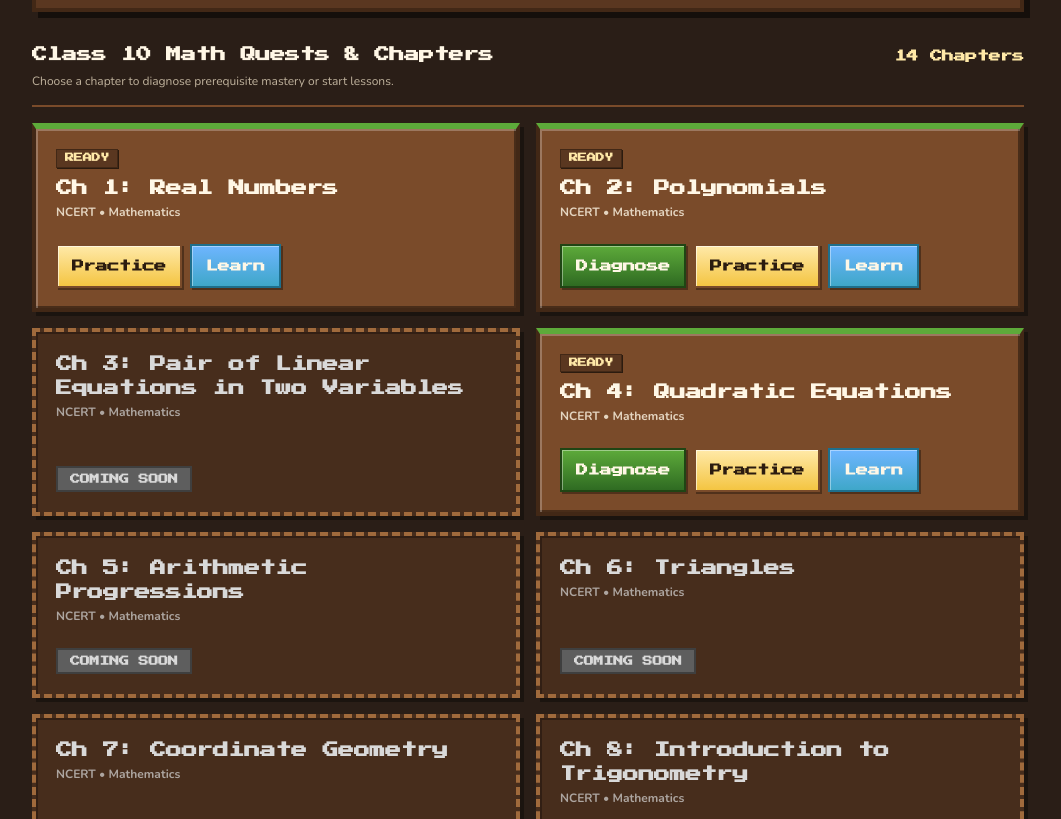
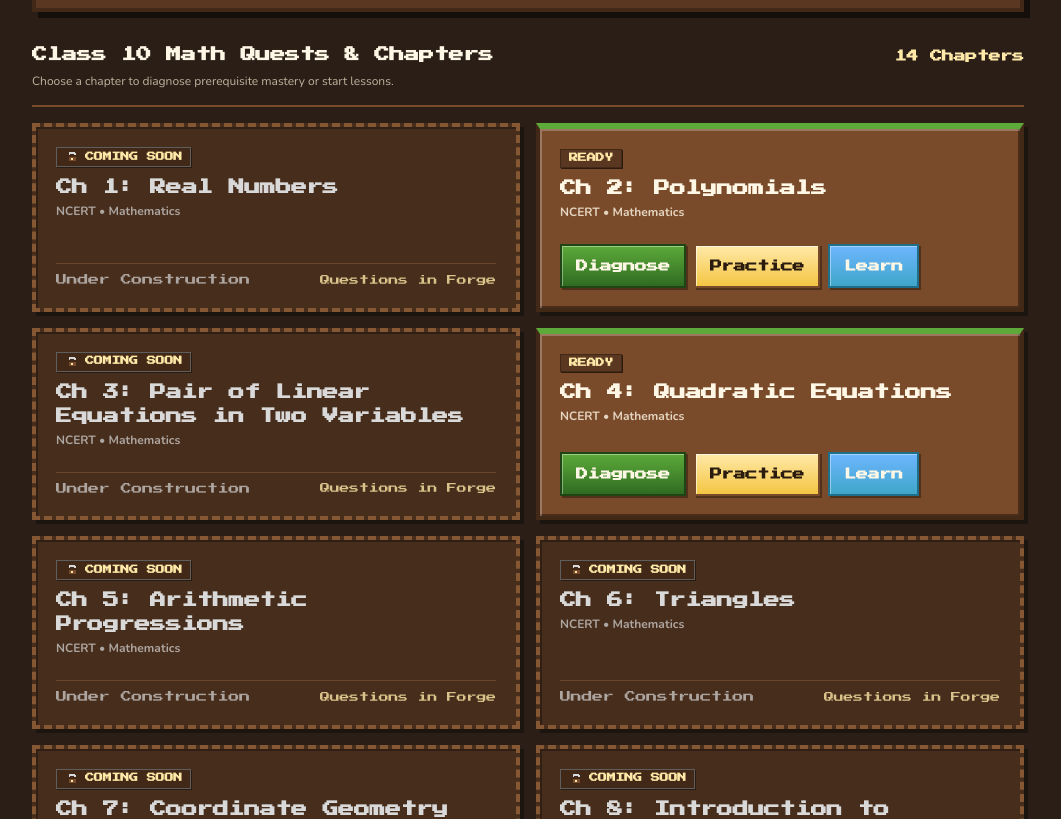
Before and after one commit to shalinireddy67/Margam, a Next.js app: page / in a window 1280 px wide. Shown: the part 980-1799 px from the top of the page, without its empty margins (112-1173 px from the left). Built offline with nearby package versions, Linux system fonts and the light colour scheme.

Commit message:
fix(diagnostic): guard unready chapters with coming soon tiles, kinder fallback copy, and shared readiness check

```diff
--- a/package.json
+++ b/package.json
@@ -8,6 +8,7 @@
     "start": "next start",
     "lint": "next lint",
     "validate": "node scripts/validate-content.mjs",
+    "coverage": "node scripts/coverage-report.mjs",
     "check:layout": "node scripts/check-layout.mjs",
     "test": "node scripts/validate-content.mjs && npx tsx scripts/test-progression.mjs && npx tsx scripts/test-gap-tracing.mjs && npx tsx scripts/test-adaptive.mjs && npx tsx scripts/test-draft-translations.mjs && npx tsx scripts/test-login-security.mjs && npx tsx scripts/test-smart-revision.mjs && npx tsx scripts/test-student-journey.mjs",
     "test:auth": "npx tsx scripts/test-login-security.mjs",
--- a/src/app/page.tsx
+++ b/src/app/page.tsx
@@ -78,8 +78,11 @@ export default function HomePage() {
         createLearnerProfile(nameInput.trim() || "Student", selectedClass)
       );
     setProfile(effectiveProfile);
-    const pilotChapters = getSupportedChapters(selectedClass);
-    const chapterId = pilotChapters[0]?.id || "c10-ch04";
+    const eligibleChapters = getSupportedChapters(selectedClass).filter((ch) =>
+      canTakeChapterDiagnostic(ch.id)
+    );
+    const chapterId =
+      eligibleChapters[0]?.id || (selectedClass === 10 ? "c10-ch04" : "c6-ch01");
     router.push(`/student/diagnostic/${chapterId}`);
   };
 
@@ -748,15 +751,17 @@ export default function HomePage() {
           <div className="grid grid-cols-1 sm:grid-cols-2 gap-4">
             {gradeChapters.map((chapter) => {
               const isFull = chapter.status === "full";
+              const isReady = isFull && canTakeChapterDiagnostic(chapter.id);
               const chapterConcepts = getConceptsByChapter(chapter.id);
-              const hasDiagnostic = isFull && canTakeChapterDiagnostic(chapter.id);
-              const hasStarted = chapterConcepts.some(
-                (c) =>
-                  profile?.topicProgress[c.id]?.status === "completed" ||
-                  profile?.topicProgress[c.id]?.status === "in_progress"
-              );
+              const hasStarted =
+                isReady &&
+                chapterConcepts.some(
+                  (c) =>
+                    profile?.topicProgress[c.id]?.status === "completed" ||
+                    profile?.topicProgress[c.id]?.status === "in_progress"
+                );
 
-              const tileState = !isFull
+              const tileState = !isReady
                 ? "coming_soon"
                 : hasStarted
                 ? "in_progress"
@@ -768,15 +773,15 @@ export default function HomePage() {
               const localizedSubtitle = `NCERT • ${chapter.bookName}`;
 
               const firstConceptId = chapterConcepts[0]?.id;
-              const diagnosticHref = hasDiagnostic
+              const diagnosticHref = isReady
                 ? `/student/diagnostic/${chapter.id}`
                 : undefined;
               const practiceHref =
-                isFull && firstConceptId
+                isReady && firstConceptId
                   ? `/student/worksheet/${firstConceptId}`
                   : undefined;
               const lessonHref =
-                isFull && firstConceptId
+                isReady && firstConceptId
                   ? `/lesson/${firstConceptId}`
                   : undefined;
 
@@ -785,6 +790,11 @@ export default function HomePage() {
                   key={chapter.id}
                   title={localizedTitle}
                   subtitle={localizedSubtitle}
+                  tooltip={
+                    !isReady
+                      ? "This chapter is still being built. Try another chapter or come back soon."
+                      : undefined
+                  }
                   state={tileState}
                   color="wood"
                   diagnosticHref={diagnosticHref}
--- a/src/app/student/diagnostic/[chapterId]/page.tsx
+++ b/src/app/student/diagnostic/[chapterId]/page.tsx
@@ -112,8 +112,7 @@ interface DiagnosticResultResponse {
     conceptId?: string;
     isCorrect: boolean;
     chosenAnswer: string;
-    correctAnswer?: string;
-    mistakeTag?: string;
+    tag?: string;
     misconceptionCategory?: string;
     educationalFeedback?: string;
     explanation?: any;
@@ -290,7 +289,7 @@ export default function ChapterDiagnosticPage() {
               Diagnostic Not Available
             </h1>
             <p className="text-xs sm:text-sm font-bold text-[#D8D8D0] leading-relaxed">
-              This chapter requires at least 6 verified questions to generate a diagnostic assessment.
+              This chapter is still being built. Try another chapter or come back soon.
             </p>
             <div className="pt-2">
               <Link
@@ -795,17 +794,12 @@ export default function ChapterDiagnosticPage() {
                     let optionBgClass = "bg-[#422816] text-[#E5D7BE] hover:border-[#3FA7C9] hover:bg-[#5A3720]";
 
                     if (result && feedbackItem) {
-                      const isCorrectAnswer = feedbackItem.correctAnswer === opt.id;
                       if (isSelected && feedbackItem.isCorrect) {
                         optionBorderClass = "border-2 border-[#2F6B22]";
                         optionBgClass = "bg-[#5DAA3A] text-[#FFF7E6]";
                       } else if (isSelected && !feedbackItem.isCorrect) {
                         optionBorderClass = "border-2 border-[#8B2323]";
                         optionBgClass = "bg-[#E04A3F] text-[#FFF7E6]";
-                      } else if (isCorrectAnswer) {
-                        // Highlight actual correct answer when student made a mistake
-                        optionBorderClass = "border-2 border-[#5DAA3A]";
-                        optionBgClass = "bg-[#422816] text-[#5DAA3A] border-dashed";
                       }
                     } else if (isSelected) {
                       optionBorderClass = "border-2 border-[#1E6F8C]";
@@ -843,18 +837,12 @@ export default function ChapterDiagnosticPage() {
                           </span>
                         </div>
 
-                        {result && feedbackItem && (
-                          isSelected ? (
-                            feedbackItem.isCorrect ? (
-                              <CheckCircle2 className="w-5 h-5 text-[#5DAA3A] shrink-0" />
-                            ) : (
-                              <XCircle className="w-5 h-5 text-[#E04A3F] shrink-0" />
-                            )
-                          ) : feedbackItem.correctAnswer === opt.id ? (
-                            <span className="text-[10px] font-heading font-bold text-[#5DAA3A] px-2 py-0.5 bg-[#422816] border border-[#5DAA3A]">
-                              Correct Solution
-                            </span>
-                          ) : null
+                        {result && feedbackItem && isSelected && (
+                          feedbackItem.isCorrect ? (
+                            <CheckCircle2 className="w-5 h-5 text-[#5DAA3A] shrink-0" />
+                          ) : (
+                            <XCircle className="w-5 h-5 text-[#E04A3F] shrink-0" />
+                          )
                         )}
                       </div>
                     );
--- a/src/components/ui/Tile.tsx
+++ b/src/components/ui/Tile.tsx
@@ -24,6 +24,7 @@ export type TileColor =
 export interface TileProps {
   title: string;
   subtitle?: string;
+  tooltip?: string;
   state?: TileState;
   kind?: TileKind;
   color?: TileColor;
@@ -37,6 +38,7 @@ export interface TileProps {
 export function Tile({
   title,
   subtitle,
+  tooltip,
   state = "available",
   color = "forest",
   diagnosticHref,
@@ -47,17 +49,43 @@ export function Tile({
 }: TileProps) {
   // Coming soon state
   if (state === "coming_soon") {
+    const tooltipText =
+      tooltip ||
+      "This chapter is still being built. Try another chapter or come back soon.";
+
     return (
       <div
+        title={tooltipText}
+        aria-label={`${title} - Coming Soon (Locked)`}
+        aria-disabled="true"
         className={`
-          flex flex-col justify-between
-          border-4 border-dashed border-[#A06A3C] rounded-[2px]
+          flex flex-col justify-between select-none
+          border-4 border-dashed border-[#A06A3C]/70 rounded-[2px]
           bg-[#5A3720]/60 p-4 sm:p-5 text-[#D9D9D9]
           shadow-[inset_2px_2px_0px_rgba(0,0,0,0.3),4px_4px_0px_rgba(0,0,0,0.35)]
+          cursor-not-allowed group relative
           ${className}
         `.trim()}
       >
         <div>
+          <div className="flex items-center justify-between gap-2 mb-2">
+            <span className="inline-flex items-center gap-1.5 px-2 py-0.5 bg-[#422816] text-[#FFE9A8] border border-[#5E5E5E] text-[9px] font-heading font-bold shadow-[1px_1px_0px_#2B1B0F]">
+              <svg
+                viewBox="0 0 16 16"
+                className="w-3.5 h-3.5 text-[#FFE9A8]"
+                role="img"
+                aria-hidden="true"
+                shapeRendering="crispEdges"
+              >
+                <rect x="5" y="2" width="6" height="2" fill="#D9D9D9" />
+                <rect x="4" y="3" width="2" height="4" fill="#D9D9D9" />
+                <rect x="10" y="3" width="2" height="4" fill="#D9D9D9" />
+                <rect x="3" y="7" width="10" height="7" fill="#7A4B2A" stroke="#422816" strokeWidth="2" />
+                <rect x="7" y="9" width="2" height="2" fill="#FFE9A8" />
+              </svg>
+              <span>COMING SOON</span>
+            </span>
+          </div>
           <h3 className="font-heading font-extrabold text-sm sm:text-base text-[#D9D9D9] leading-tight">
             {title}
           </h3>
@@ -67,9 +95,10 @@ export function Tile({
             </p>
           )}
         </div>
-        <div className="mt-4">
-          <span className="inline-block border-2 border-[#3F3F3F] rounded-[2px] px-3 py-1 bg-[#5E5E5E] text-[10px] font-heading font-bold text-[#D9D9D9]">
-            COMING SOON
+        <div className="mt-4 pt-2 border-t border-[#A06A3C]/40 flex items-center justify-between text-[11px] font-heading text-[#D9D9D9]/70">
+          <span>Under Construction</span>
+          <span className="text-[10px] text-[#FFE9A8]/80 group-hover:text-[#FFE9A8] transition-colors">
+            Questions in Forge
           </span>
         </div>
       </div>
--- a/src/lib/curriculum.ts
+++ b/src/lib/curriculum.ts
@@ -135,6 +135,8 @@ export function canTakeChapterDiagnostic(chapterId: string): boolean {
   return getChapterQuestionCount(chapterId) >= 6;
 }
 
+export const isChapterDiagnosticReady = canTakeChapterDiagnostic;
+
 /**
  * Returns true if the concept has at least minRequired questions in the active question bank.
  */
--- a/src/lib/storage.ts
+++ b/src/lib/storage.ts
@@ -54,7 +54,6 @@ const RemediationGapSchema = z.object({
   currentConceptId: z.string(),
   rootConceptId: z.string(),
   tag: z.string().optional(),
-  mistakeTag: z.string().optional(),
   plainLanguageReason: z.string(),
   prerequisitePath: z.array(z.string()),
   confirmationQuestionIds: z.array(z.string()),
```
Also changed, not shown: scripts/coverage-report.mjs (added, +86 -0 lines), scripts/test-bundle-secrets.mjs (+10 -7 lines).
